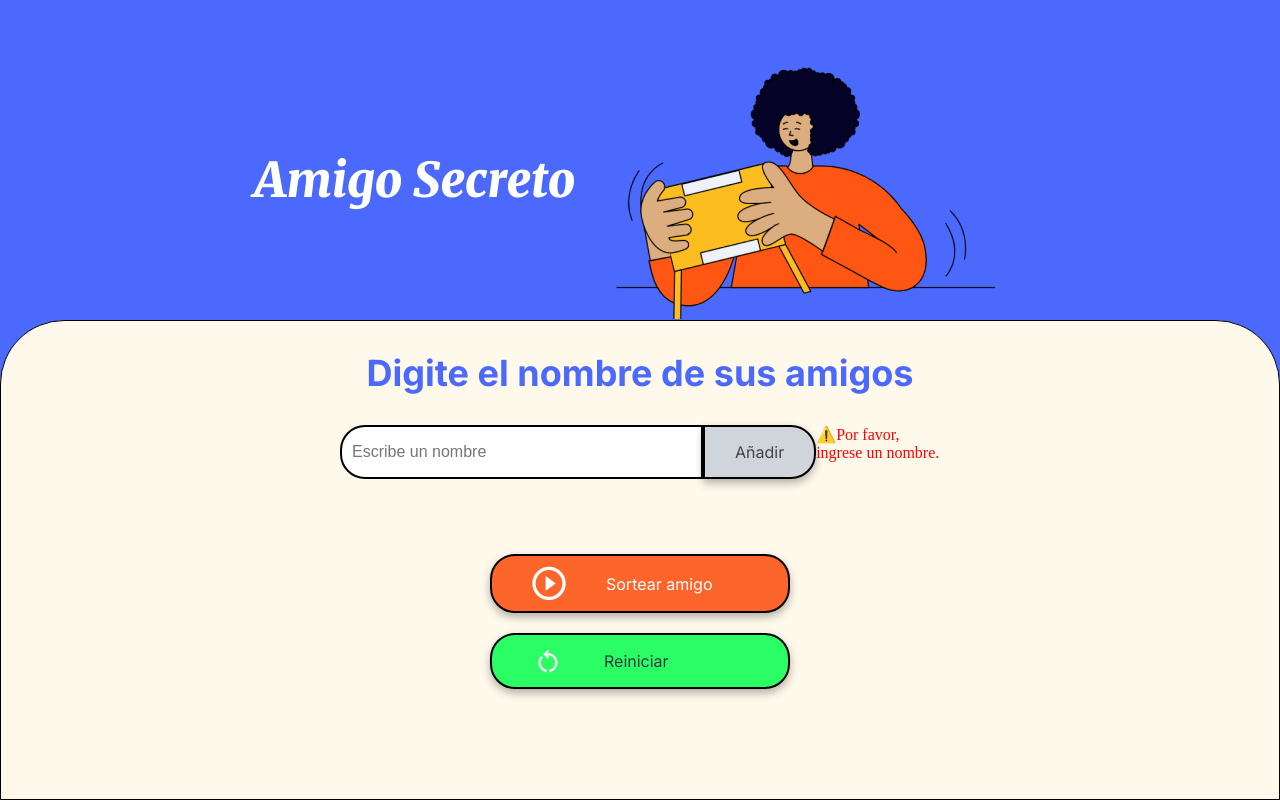
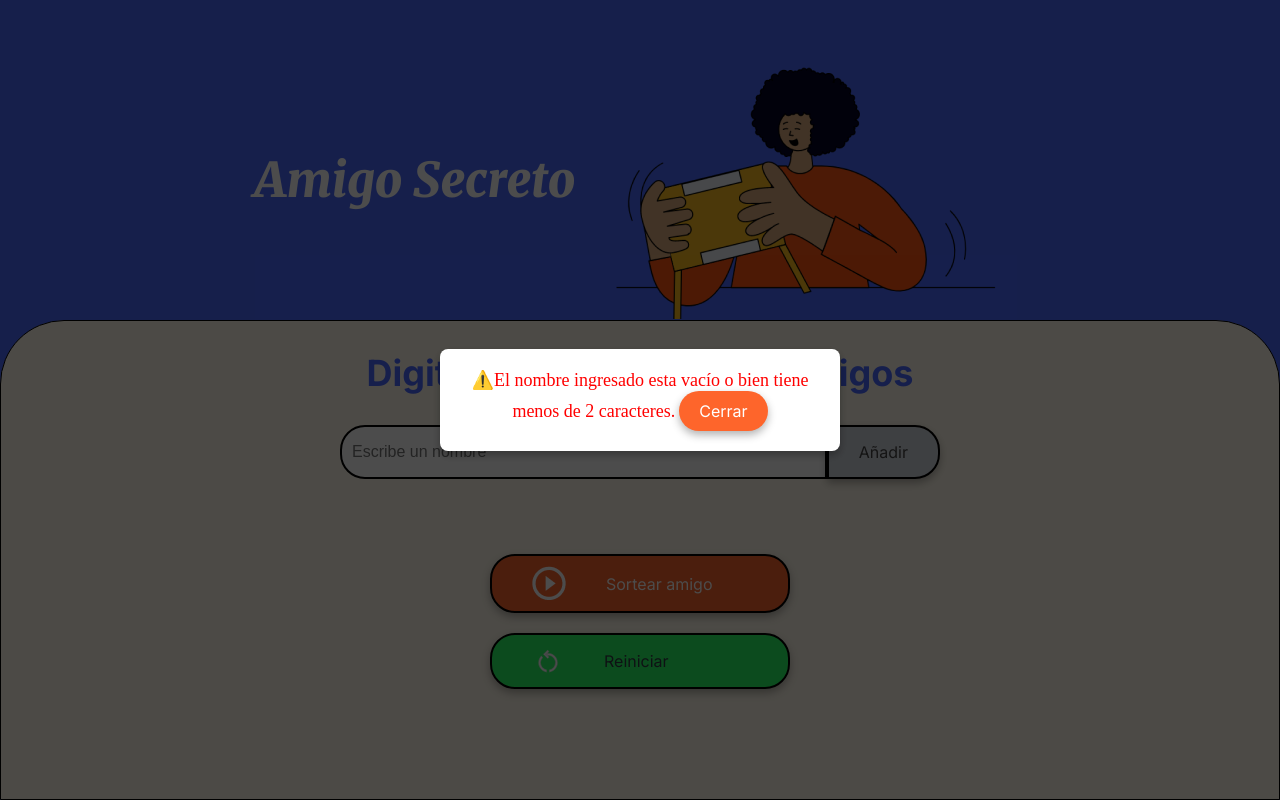
Before and after one commit to oscargallard/challenge-amigo-secreto, a plain HTML site: page index.html in a window 1280 px wide. Both pictures are taken after a click on the button "Añadir". Drawn offline with Linux system fonts and the light colour scheme.

Commit message:
Se agrego un modal para mostrar los diferentes mensajes de error

```diff
--- a/app.js
+++ b/app.js
@@ -3,6 +3,29 @@ let amigos = [];
 const inputAmigos = document.getElementById("amigo");
 const listaAmigos = document.getElementById("listaAmigos");
 const listaResultados = document.getElementById("resultado");
+
+// Función para mostrar el modal de error
+function mostrarError(mensaje) {
+    const modal = document.getElementById("modal-error");
+    const modalMensaje = document.getElementById("modal-mensaje");
+
+    // Mostrar el mensaje en el modal
+    modalMensaje.textContent = mensaje;
+
+    // Mostrar el modal
+    modal.style.display = "flex";
+
+    // Cerrar el modal automáticamente después de 3 segundos
+    setTimeout(() => {
+        modal.style.display = "none";
+    }, 3000);
+}
+
+// Función para cerrar el modal manualmente
+document.getElementById("cerrar-modal").addEventListener("click", () => {
+    const modal = document.getElementById("modal-error");
+    modal.style.display = "none";
+});
 
 function agregarAmigo() {
     const nombre = inputAmigos.value.trim(); // Para evitar nombres que solo difieran en espacios
@@ -10,9 +33,9 @@ function agregarAmigo() {
     console.log(nombre.length);
 
 
-    //Validar que el campo no esta vacio
+    // Verifica que el nombre no esté vacío ni tenga menos de 2 caracteres.
     if (nombre === "" || nombre.length < 2) {
-        mostrarError("⚠️Por favor, ingrese un nombre.");
+        mostrarError("⚠️El nombre ingresado esta vacío o bien tiene menos de 2 caracteres.");
         return;
     }
 
@@ -52,14 +75,6 @@ function actualizarLista() {
     listaAmigos.innerHTML = amigos.map(nombre => `<li>${nombre}</li>`).join("");
 }
 
-function mostrarError(mensaje) {
-    const errorElement = document.createElement("p");
-    errorElement.textContent = mensaje;
-    errorElement.style.color = "red";
-    inputAmigos.parentNode.appendChild(errorElement);
-    setTimeout(() => errorElement.remove(), 3000); // Eliminar el mensaje después de 3 segundos
-}
-
 function sortearAmigo() {
     listaResultados.innerHTML = "";
 
--- a/index.html
+++ b/index.html
@@ -42,6 +42,14 @@
         </section>
     </main>
 
+    <!-- Contenedor para el modal de error -->
+    <div id="modal-error" class="modal-error">
+        <div class="modal-content">
+            <span id="modal-mensaje" class="modal-mensaje"></span>
+            <button id="cerrar-modal" class="cerrar-modal">Cerrar</button>
+        </div>
+    </div>
+
     <script src="app.js" defer></script>
 </body>
 </html>
--- a/style.css
+++ b/style.css
@@ -202,3 +202,50 @@ ul {
         opacity: 0;
     }
 }
+
+/* Estilo para el modal de error */
+.modal-error {
+    display: none; /* Oculto por defecto */
+    position: fixed; /* Fijo en la pantalla */
+    z-index: 1000; /* Asegura que esté sobre otros elementos */
+    left: 0;
+    top: 0;
+    width: 100%; /* Cubre toda la pantalla */
+    height: 100%;
+    background-color: rgba(0, 0, 0, 0.7); /* Fondo semi-transparente */
+    justify-content: center; /* Centrado horizontal */
+    align-items: center; /* Centrado vertical */
+}
+
+/* Contenido del modal */
+.modal-content {
+    background-color: #fff; /* Fondo blanco */
+    padding: 20px;
+    border-radius: 8px;
+    text-align: center;
+    box-shadow: 0 4px 8px rgba(0, 0, 0, 0.3);
+    max-width: 400px; /* Ancho máximo */
+    width: 90%; /* Ancho adaptable */
+}
+
+/* Mensaje de error dentro del modal */
+.modal-mensaje {
+    color: red;
+    font-size: 18px;
+    margin-bottom: 15px;
+}
+
+/* Botón para cerrar el modal */
+.cerrar-modal {
+    padding: 10px 20px;
+    background-color: #FE652B; /* Color del botón */
+    color: white;
+    border: none;
+    border-radius: 25px;
+    cursor: pointer;
+    font-size: 16px;
+}
+
+.cerrar-modal:hover {
+    background-color: #E55720; /* Cambio de color al pasar el mouse */
+}
```
